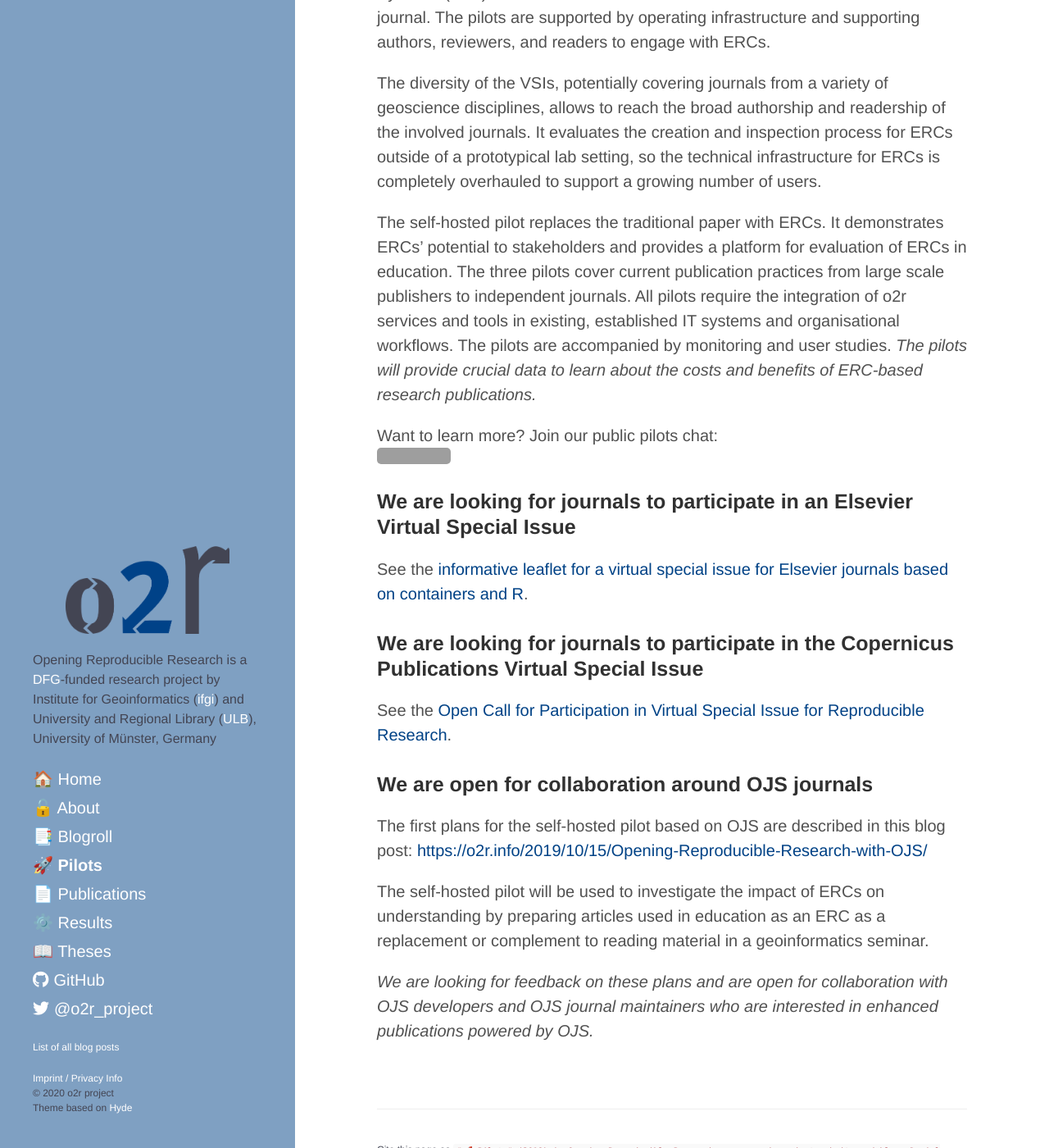
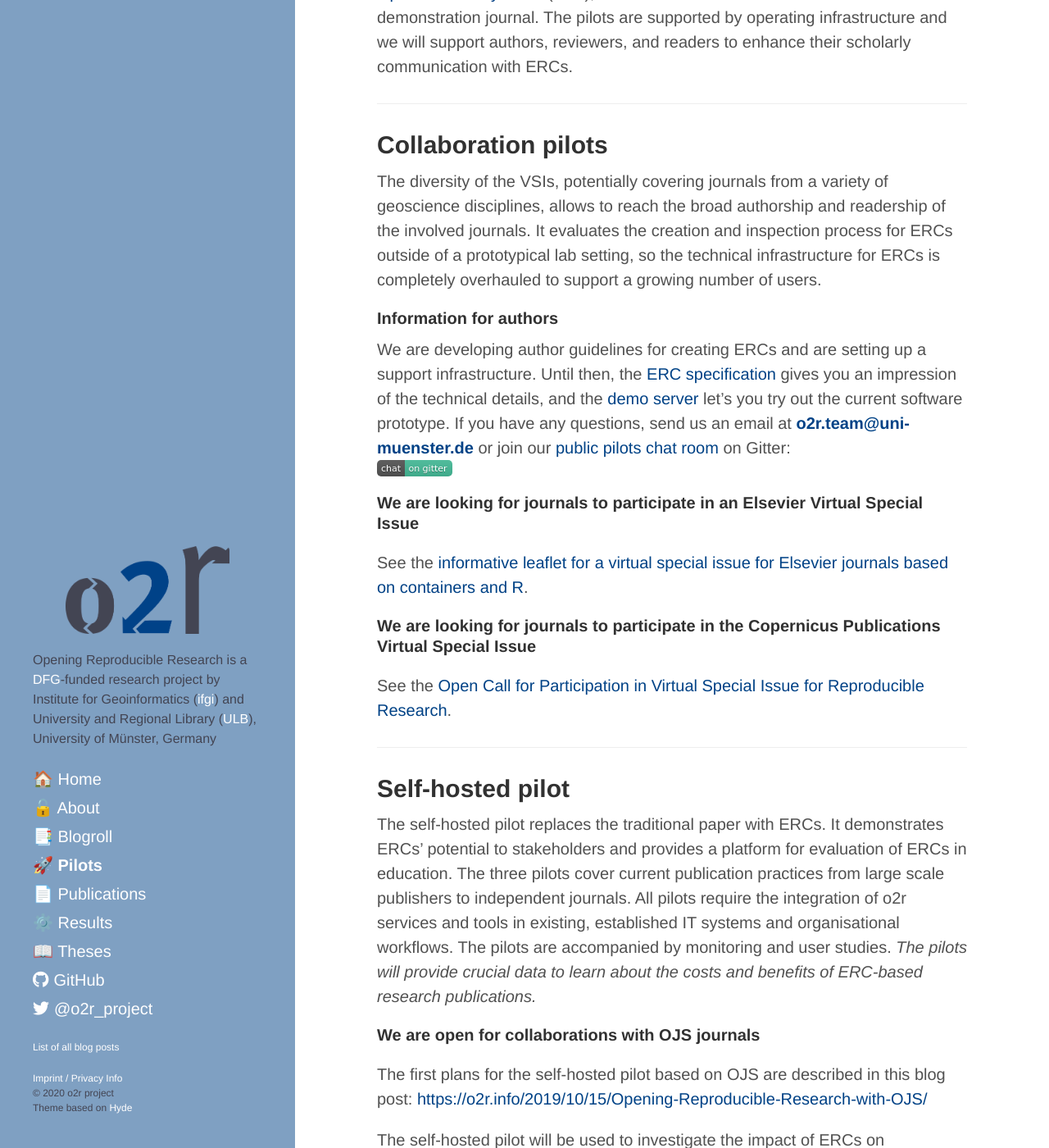
Before and after one commit to o2r-project/o2r-project.github.io, a Jekyll site: the page built from pilots.md, in a window 1280 px wide and 1400 px high, scrolled down 344 px. Shown: the whole window at 82% size. Built offline with Jekyll 4.4.1, drawn with Linux system fonts in a browser that asks for light colours; nearby versions of some CDN libraries; some of the changed text lies outside the part shown; grey boxes are pictures that could not be loaded.

Commit message:
update pilots page

```diff
--- a/pilots.md
+++ b/pilots.md
@@ -9,16 +9,40 @@
   - Copernicus
 ---
 
-The first objective of the second phase of Opening Reproducible Research (o2r) is _"Use ERCs for actual scientific publications"_.
+The primary objective of the second phase of the project [Opening Reproducible Research](https://o2r.info) (o2r) is _"Use ERCs for actual scientific publications"_.
 In several work packages the o2r team will implement pilots.
 In _collaboration pilots_, we work with publishers on Virtual Special Issues (VSIs).
 In these VSIs, submitted articles will have [ERCs](/results) as supplemental material - an evolutionary use of ERCs.
 In a _self-hosted pilot_, we want to realise a more revolutionary use of ERCs.
-By extending Open Journal Systems (OJS) we make the ERC the item under review in a demonstration journal.
-The pilots are supported by operating infrastructure and supporting authors, reviewers, and readers to engage with ERCs.
+By extending [Open Journal Systems](https://pkp.sfu.ca/ojs/) (OJS), we make the ERC the item under review in a demonstration journal.
+The pilots are supported by operating infrastructure and we will support authors, reviewers, and readers to enhance their scholarly communication with ERCs.
+
+------
+
+## Collaboration pilots
 
 The diversity of the VSIs, potentially covering journals from a variety of geoscience disciplines, allows to reach the broad authorship and readership of the involved journals.
 It evaluates the creation and inspection process for ERCs outside of a prototypical lab setting, so the technical infrastructure for ERCs is completely overhauled to support a growing number of users.
+
+#### Information for authors
+
+We are developing author guidelines for creating ERCs and are setting up a support infrastructure.
+Until then, the [ERC specification](https://o2r.info/erc-spec/) gives you an impression of the technical details, and the [demo server](https://o2r.uni-muenster.de/) let's you try out the current software prototype.
+If you have any questions, send us an email at **[o2r.team@uni-muenster.de](mailto:o2r.team@uni-muenster.de)** or join our [public pilots chat room](https://gitter.im/o2r-project/pilots) on Gitter: [![Gitter]( {{ 'public/images/gitter-pilots.svg' | absolute_url }})](https://gitter.im/o2r-project/pilots)
+
+#### We are looking for journals to participate in an Elsevier Virtual Special Issue
+<a name="elsevier">
+
+See the [informative leaflet for a virtual special issue for Elsevier journals based on containers and R](/public/download/o2r-vsi_elsevier-pilot.pdf).
+
+#### We are looking for journals to participate in the Copernicus Publications Virtual Special Issue
+<a name="copernicus">
+
+See the [Open Call for Participation in Virtual Special Issue for Reproducible Research](/public/download/o2r-vsi_editors-wanted_EGU2019.pdf).
+
+------
+
+## Self-hosted pilot
 
 The self-hosted pilot replaces the traditional paper with ERCs.
 It demonstrates ERCs’ potential to stakeholders and provides a platform for evaluation of ERCs in education.
@@ -27,23 +51,11 @@
 The pilots are accompanied by monitoring and user studies.
 _The pilots will provide crucial data to learn about the costs and benefits of ERC-based research publications._
 
-Want to learn more? Join our public pilots chat: [![Gitter](https://badges.gitter.im/o2r-project/pilots.svg)](https://gitter.im/o2r-project/pilots?utm_source=badge&utm_medium=badge)
-
-### We are looking for journals to participate in an Elsevier Virtual Special Issue
-<a name="elsevier">
-
-See the [informative leaflet for a virtual special issue for Elsevier journals based on containers and R](/public/download/o2r-vsi_elsevier-pilot.pdf).
-
-### We are looking for journals to participate in the Copernicus Publications Virtual Special Issue
-<a name="copernicus">
-
-See the [Open Call for Participation in Virtual Special Issue for Reproducible Research](/public/download/o2r-vsi_editors-wanted_EGU2019.pdf).
-
-### We are open for collaboration around OJS journals
+#### We are open for collaborations with OJS journals
 <a name="ojs">
 
 The first plans for the self-hosted pilot based on OJS are described in this blog post: [https://o2r.info/2019/10/15/Opening-Reproducible-Research-with-OJS/](https://o2r.info/2019/10/15/Opening-Reproducible-Research-with-OJS/)
 
 The self-hosted pilot will be used to investigate the impact of ERCs on understanding by preparing articles used in education as an ERC as a replacement or complement to reading material in a geoinformatics seminar.
 
-_We are looking for feedback on these plans and are open for collaboration with OJS developers and OJS journal maintainers who are interested in enhanced publications powered by OJS._
+_We are looking for feedback on these plans and are open for collaboration with OJS developers and OJS journal maintainers who are interested in enhanced reviews and publications powered by ERC on OJS._
```
Also changed, not shown: public/images/gitter-pilots.svg (added).
